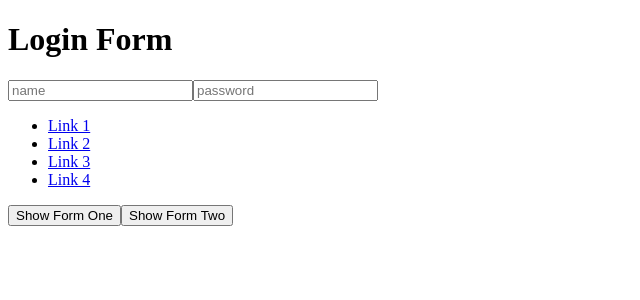
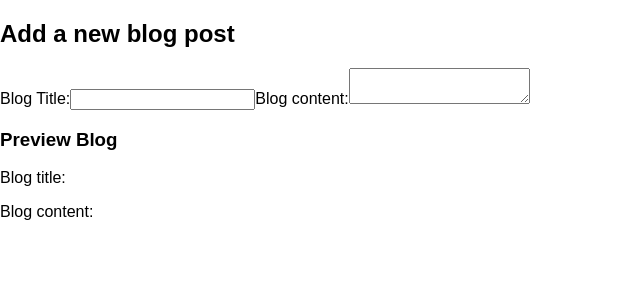
Before and after one commit to MajaSveljo/VueJS_practice, a Vue app: page / in a window 1280 px wide. Shown: the top 300 px of the page, without its empty margins (0-640 px from the left). Built offline with nearby package versions, Linux system fonts and the light colour scheme.

Commit message:
Input binding

```diff
--- a/src/App.vue
+++ b/src/App.vue
@@ -1,26 +1,21 @@
 <template>
   <div>
-    <keep-alive>
-      <component v-bind:is="component"></component>
-    </keep-alive>
-    <button v-on:click="component = 'form-one'">Show Form One</button>
-    <button v-on:click="component = 'form-two'">Show Form Two</button>
+
+    <add-blog></add-blog>
 
   </div>
 </template>
 
 <script>
-import formOne from './components/formOne.vue'
-import formTwo from './components/formTwo.vue'
+import addBlog from './components/addBlog.vue'
 
 export default {
   components: {
-    'form-one': formOne,
-    'form-two': formTwo
+    'add-blog': addBlog
 },
   data() {
     return {
-      component: 'form-two'
+
     }
   },
   methods: {
@@ -29,7 +24,11 @@
 }
 </script>
 
-<style scoped>
+<style >
 
+body{
+  margin: 0;
+  font-family: Arial;
+}
 
 </style>
--- /dev/null
+++ b/src/components/addBlog.vue
@@ -0,0 +1,45 @@
+<template>
+  <div id="add-blog">
+
+      <h2>Add a new blog post</h2>
+      <form>
+          <label>Blog Title:</label>
+          <input type="text" v-model.lazy="blog.title" required />
+          <label>Blog content:</label>
+          <textarea v-model.lazy="blog.content"></textarea>
+      </form>
+    <div id="preview">
+        <h3>Preview Blog</h3>
+        <p>Blog title: {{ blog.title }}</p>
+        <p>Blog content:</p>
+        <p>{{ blog.content }}</p>
+    </div>
+  </div>
+</template>
+
+<script>
+
+
+export default {
+  components: {
+
+},
+  data() {
+    return {
+        blog: {
+            title: '',
+            content: ''
+        }
+    }
+  },
+  methods: {
+
+  }
+}
+</script>
+
+<style >
+
+
+
+</style>
--- a/src/components/formOne.vue
+++ /dev/null
@@ -1,47 +0,0 @@
-<template>
-
-  <div>
-    <h1>Contact Form</h1>
-    <form>
-        <div id ="form-header">
-        </div>
-        <div id="form-fields">
-            <input type="text" placeholder="name" required />
-            <input type="password" placeholder="password" required />
-        </div>
-        <div id="form-controls">
-        </div>
-        <div id="useful-links">
-            <ul>
-                <li> <a href="#">Link 1</a></li>
-                <li> <a href="#">Link 2</a></li>
-                <li> <a href="#">Link 3</a></li>
-                <li> <a href="#">Link 4</a></li>
-            </ul>
-        </div>
-    </form>
-  </div>
-</template>
-
-<script>
-
-export default {
-  components: {
-
-},
-  data() {
-    return {
-
-    }
-  },
-  methods: {
-
-  }
-}
-</script>
-
-<style scoped>
-
-
-
-</style>
--- a/src/components/formTwo.vue
+++ /dev/null
@@ -1,47 +0,0 @@
-<template>
-
-  <div>
-    <h1>Login Form</h1>
-    <form>
-        <div id ="form-header">
-        </div>
-        <div id="form-fields">
-            <input type="text" placeholder="name" required />
-            <input type="password" placeholder="password" required />
-        </div>
-        <div id="form-controls">
-        </div>
-        <div id="useful-links">
-            <ul>
-                <li> <a href="#">Link 1</a></li>
-                <li> <a href="#">Link 2</a></li>
-                <li> <a href="#">Link 3</a></li>
-                <li> <a href="#">Link 4</a></li>
-            </ul>
-        </div>
-    </form>
-  </div>
-</template>
-
-<script>
-
-export default {
-  components: {
-
-},
-  data() {
-    return {
-
-    }
-  },
-  methods: {
-
-  }
-}
-</script>
-
-<style scoped>
-
-
-
-</style>
```
Also changed, not shown: src/components/formHelper.vue (deleted, +0 -51 lines).
